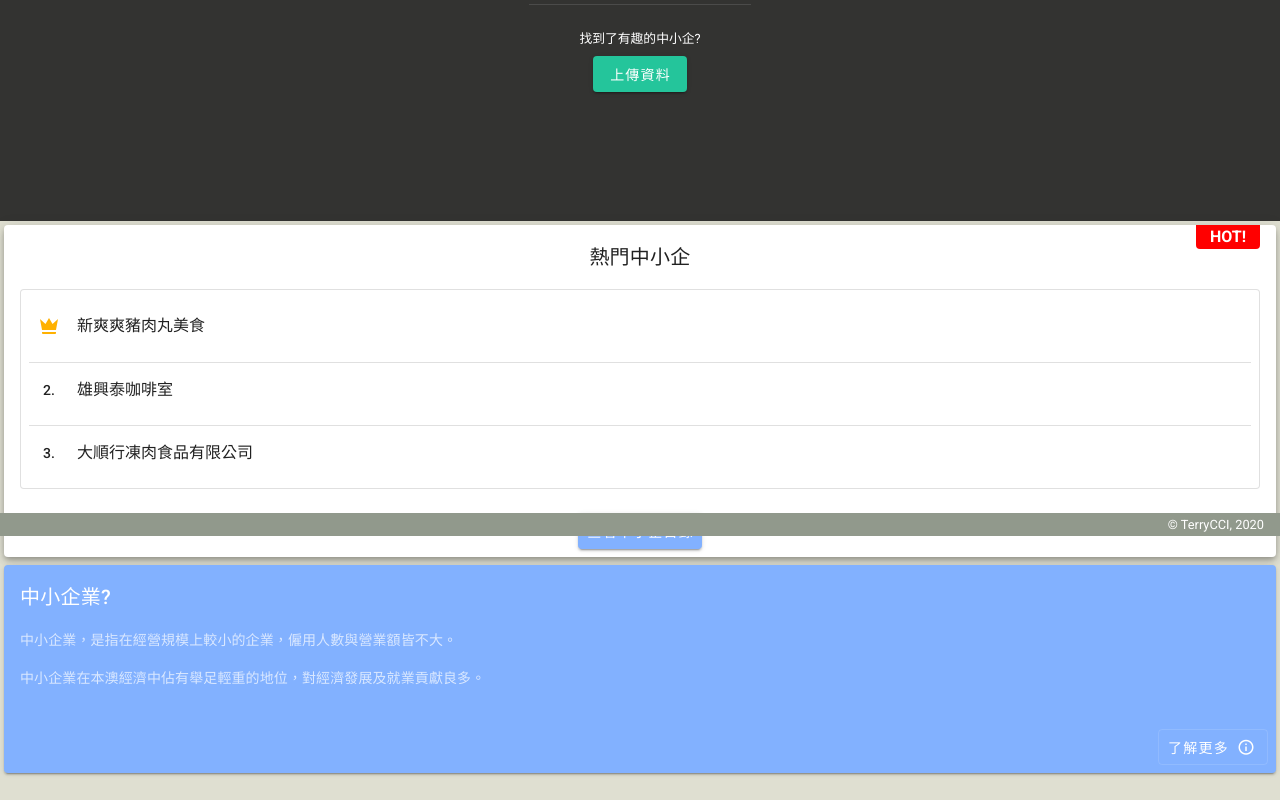
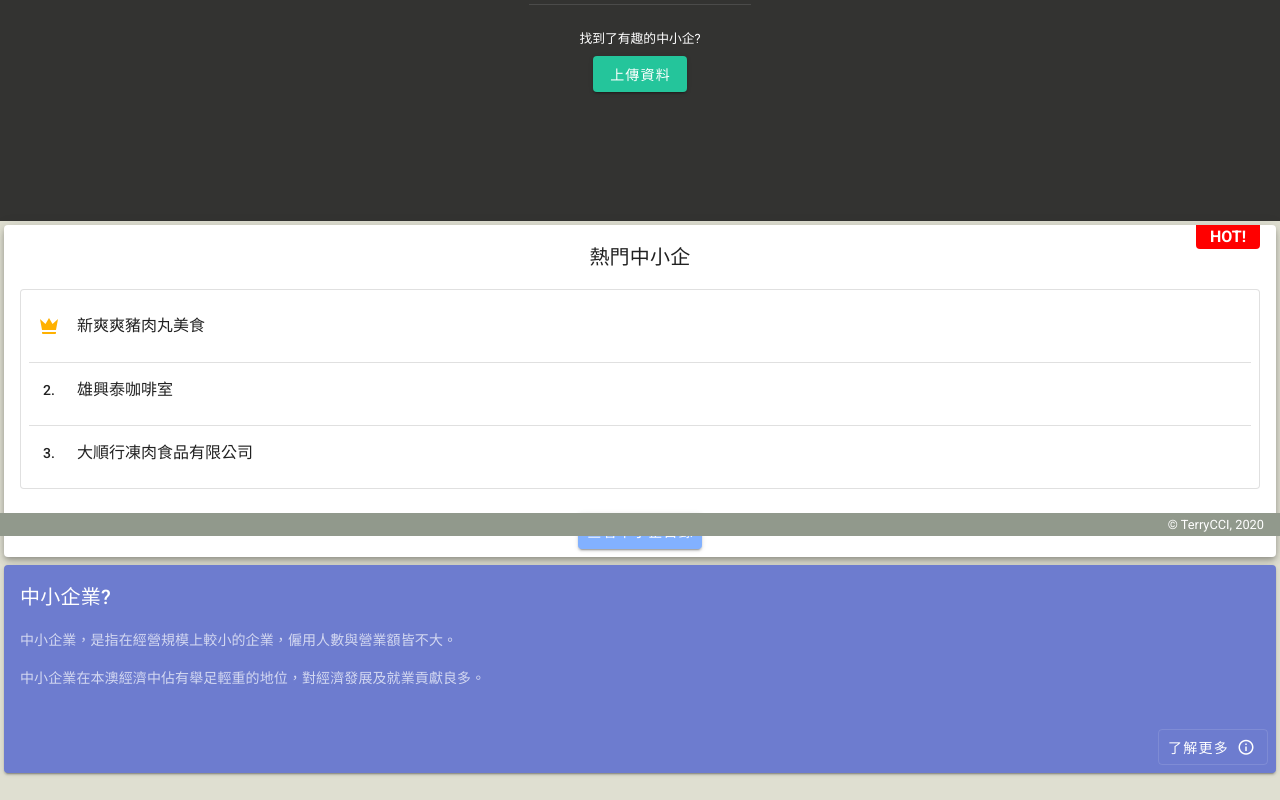
Before and after one commit to terry-cci/discover-sme-old, a Vue app: page /#/ in a window 1280 px wide. Shown: the part 264-1064 px from the top of the page. Built offline with nearby package versions, Linux system fonts and the light colour scheme; a small style sheet from the web is missing.

Commit message:
change color

```diff
--- a/src/views/Home.vue
+++ b/src/views/Home.vue
@@ -14,7 +14,7 @@
       </v-col>
       <v-col cols="12">
         <!-- <div class="secondary flex-grow-1"> -->
-        <v-card class="ma-1 accent" dark>
+        <v-card class="ma-1 info" dark>
           <v-card-title>中小企業?</v-card-title>
 
           <v-card-text>
```
